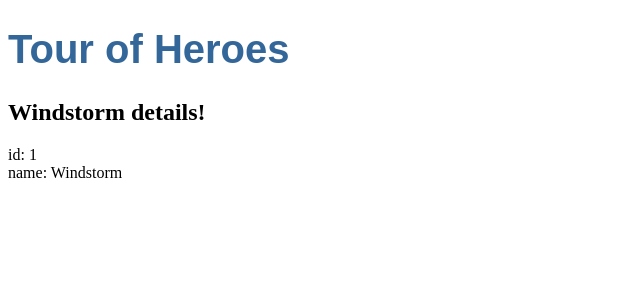
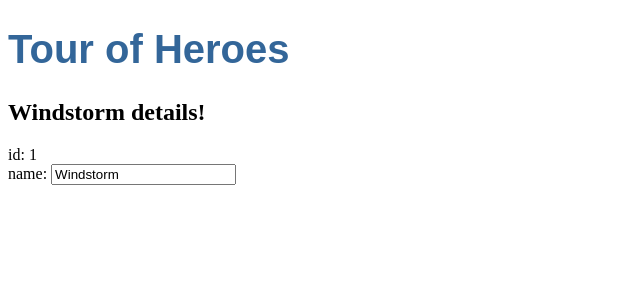
Before and after one commit to Afaren/angular-playground, an Angular app: page / in a window 1280 px wide. Shown: the top 300 px of the page, without its empty margins (0-640 px from the left). Built offline with nearby package versions, Linux system fonts and the light colour scheme.

Commit message:
two-way binding

```diff
--- a/src/app/app.component.html
+++ b/src/app/app.component.html
@@ -1,4 +1,7 @@
 <h1>{{title}}</h1>
 <h2>{{hero.name}} details! </h2>
 <div><label>id: </label>{{hero.id}}</div>
-<div><label>name: </label>{{hero.name}}</div>
+<div>
+    <label>name: </label>
+    <input [(ngModel)]='hero.name' placeholder="name">
+</div>
--- a/src/app/app.module.ts
+++ b/src/app/app.module.ts
@@ -1,5 +1,6 @@
 import { BrowserModule } from '@angular/platform-browser';
 import { NgModule } from '@angular/core';
+import { FormsModule } from '@angular/forms';
 
 import { AppComponent } from './app.component';
 
@@ -8,7 +9,8 @@
     AppComponent
   ],
   imports: [
-    BrowserModule
+    BrowserModule,
+    FormsModule
   ],
   providers: [],
   bootstrap: [AppComponent]
```
